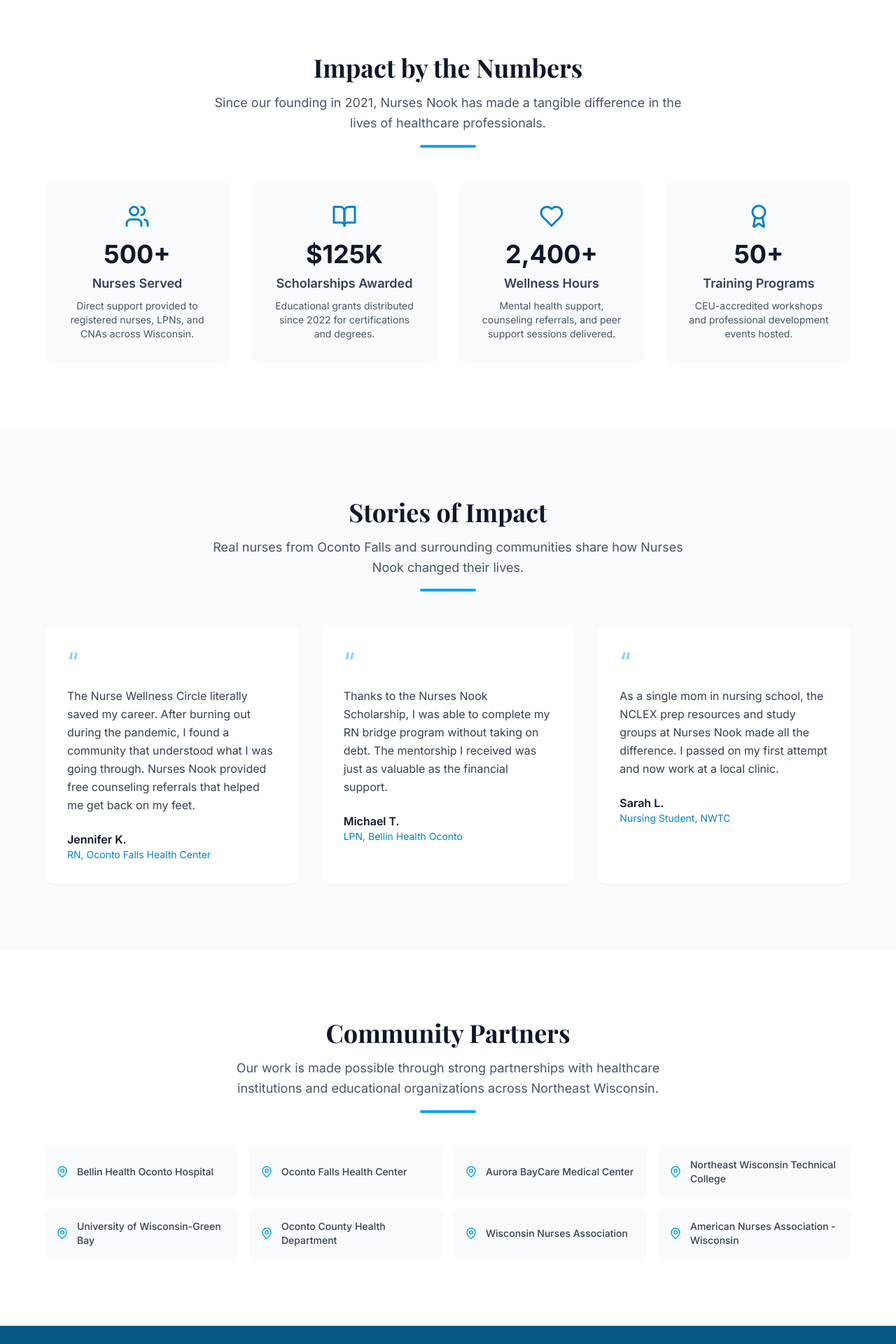
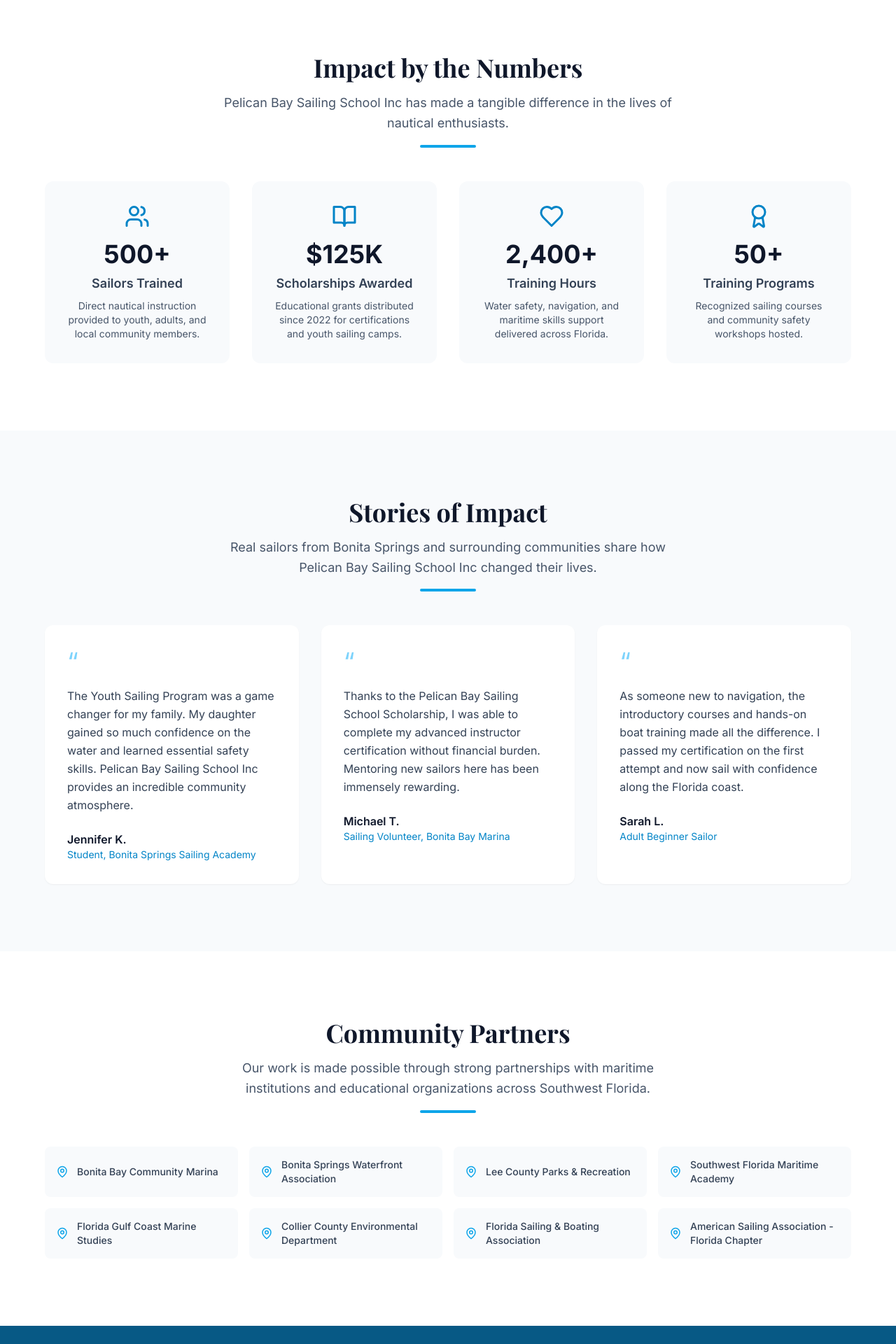
Before and after one commit to irmafiguero199/nurses-nook, a React (Vite) app in the folder nurses-nook-website/: page /impact in a window 1280 px wide. Shown: the part 380-2300 px from the top of the page at 70% size. Built offline with nearby package versions, Linux system fonts and the light colour scheme.

Commit message:
Update Impact page for Pelican Bay Sailing School Inc

```diff
--- a/nurses-nook-website/src/pages/Impact.jsx
+++ b/nurses-nook-website/src/pages/Impact.jsx
@@ -3,48 +3,48 @@
 import SectionHeader from '../components/SectionHeader.jsx'
 
 const impactStats = [
-  { icon: Users, value: '500+', label: 'Nurses Served', description: 'Direct support provided to registered nurses, LPNs, and CNAs across Wisconsin.' },
-  { icon: BookOpen, value: '$125K', label: 'Scholarships Awarded', description: 'Educational grants distributed since 2022 for certifications and degrees.' },
-  { icon: Heart, value: '2,400+', label: 'Wellness Hours', description: 'Mental health support, counseling referrals, and peer support sessions delivered.' },
-  { icon: Award, value: '50+', label: 'Training Programs', description: 'CEU-accredited workshops and professional development events hosted.' },
+  { icon: Users, value: '500+', label: 'Sailors Trained', description: 'Direct nautical instruction provided to youth, adults, and local community members.' },
+  { icon: BookOpen, value: '$125K', label: 'Scholarships Awarded', description: 'Educational grants distributed since 2022 for certifications and youth sailing camps.' },
+  { icon: Heart, value: '2,400+', label: 'Training Hours', description: 'Water safety, navigation, and maritime skills support delivered across Florida.' },
+  { icon: Award, value: '50+', label: 'Training Programs', description: 'Recognized sailing courses and community safety workshops hosted.' },
 ]
 
 const testimonials = [
-  { name: 'Jennifer K.', role: 'RN, Oconto Falls Health Center', text: 'The Nurse Wellness Circle literally saved my career. After burning out during the pandemic, I found a community that understood what I was going through. Nurses Nook provided free counseling referrals that helped me get back on my feet.' },
-  { name: 'Michael T.', role: 'LPN, Bellin Health Oconto', text: 'Thanks to the Nurses Nook Scholarship, I was able to complete my RN bridge program without taking on debt. The mentorship I received was just as valuable as the financial support.' },
-  { name: 'Sarah L.', role: 'Nursing Student, NWTC', text: 'As a single mom in nursing school, the NCLEX prep resources and study groups at Nurses Nook made all the difference. I passed on my first attempt and now work at a local clinic.' },
+  { name: 'Jennifer K.', role: 'Student, Bonita Springs Sailing Academy', text: 'The Youth Sailing Program was a game changer for my family. My daughter gained so much confidence on the water and learned essential safety skills. Pelican Bay Sailing School Inc provides an incredible community atmosphere.' },
+  { name: 'Michael T.', role: 'Sailing Volunteer, Bonita Bay Marina', text: 'Thanks to the Pelican Bay Sailing School Scholarship, I was able to complete my advanced instructor certification without financial burden. Mentoring new sailors here has been immensely rewarding.' },
+  { name: 'Sarah L.', role: 'Adult Beginner Sailor', text: 'As someone new to navigation, the introductory courses and hands-on boat training made all the difference. I passed my certification on the first attempt and now sail with confidence along the Florida coast.' },
 ]
 
 const partners = [
-  'Bellin Health Oconto Hospital',
-  'Oconto Falls Health Center',
-  'Aurora BayCare Medical Center',
-  'Northeast Wisconsin Technical College',
-  'University of Wisconsin-Green Bay',
-  'Oconto County Health Department',
-  'Wisconsin Nurses Association',
-  'American Nurses Association - Wisconsin',
+  'Bonita Bay Community Marina',
+  'Bonita Springs Waterfront Association',
+  'Lee County Parks & Recreation',
+  'Southwest Florida Maritime Academy',
+  'Florida Gulf Coast Marine Studies',
+  'Collier County Environmental Department',
+  'Florida Sailing & Boating Association',
+  'American Sailing Association - Florida Chapter',
 ]
 
 function Impact() {
   return (
     <>
       <Helmet>
-        <title>Impact | Nurses Nook - Our Results in Oconto Falls, WI</title>
-        <meta name="description" content="See the measurable impact of Nurses Nook. 500+ nurses served, $125K in scholarships, 2,400+ wellness hours delivered in Oconto Falls, Wisconsin. EIN 92-2233469." />
-        <link rel="canonical" href="https://nursesnook.org/impact" />
+        <title>Impact | Pelican Bay Sailing School Inc - Our Results in Bonita Springs, FL</title>
+        <meta name="description" content="See the measurable impact of Pelican Bay Sailing School Inc. 500+ sailors trained, $125K in scholarships, 2,400+ training hours delivered in Bonita Springs, Florida. EIN 92-3488213." />
+        <link rel="canonical" href="https://pelicanbaysailingschoolinc.sbs/impact" />
       </Helmet>
 
       <section className="bg-primary-700 text-white py-20">
         <div className="container-custom text-center">
           <h1 className="text-4xl md:text-5xl font-bold mb-4">Our Impact</h1>
-          <p className="text-xl text-primary-100 max-w-2xl mx-auto">Measurable results that demonstrate our commitment to Wisconsin's nursing community.</p>
+          <p className="text-xl text-primary-100 max-w-2xl mx-auto">Measurable results that demonstrate our commitment to Florida's sailing community.</p>
         </div>
       </section>
 
       <section className="section-padding bg-white">
         <div className="container-custom">
-          <SectionHeader title="Impact by the Numbers" subtitle="Since our founding in 2021, Nurses Nook has made a tangible difference in the lives of healthcare professionals." />
+          <SectionHeader title="Impact by the Numbers" subtitle="Pelican Bay Sailing School Inc has made a tangible difference in the lives of nautical enthusiasts." />
           <div className="grid grid-cols-1 md:grid-cols-2 lg:grid-cols-4 gap-8">
             {impactStats.map((stat, index) => (
               <div key={index} className="text-center p-8 bg-slate-50 rounded-xl">
@@ -60,7 +60,7 @@
 
       <section className="section-padding bg-slate-50">
         <div className="container-custom">
-          <SectionHeader title="Stories of Impact" subtitle="Real nurses from Oconto Falls and surrounding communities share how Nurses Nook changed their lives." />
+          <SectionHeader title="Stories of Impact" subtitle="Real sailors from Bonita Springs and surrounding communities share how Pelican Bay Sailing School Inc changed their lives." />
           <div className="grid grid-cols-1 md:grid-cols-3 gap-8">
             {testimonials.map((t, index) => (
               <div key={index} className="bg-white p-8 rounded-xl shadow-sm">
@@ -75,7 +75,7 @@
 
       <section className="section-padding bg-white">
         <div className="container-custom">
-          <SectionHeader title="Community Partners" subtitle="Our work is made possible through strong partnerships with healthcare institutions and educational organizations across Northeast Wisconsin." />
+          <SectionHeader title="Community Partners" subtitle="Our work is made possible through strong partnerships with maritime institutions and educational organizations across Southwest Florida." />
           <div className="grid grid-cols-1 sm:grid-cols-2 lg:grid-cols-4 gap-4">
             {partners.map((partner, index) => (
               <div key={index} className="flex items-center gap-3 p-4 bg-slate-50 rounded-lg">
@@ -91,9 +91,9 @@
         <div className="container-custom text-center">
           <TrendingUp className="mx-auto text-warm-400 mb-6" size={48} />
           <h2 className="text-3xl font-bold mb-6">2025 Annual Impact Report</h2>
-          <p className="text-lg text-primary-100 max-w-3xl mx-auto mb-8">In 2025, Nurses Nook expanded its reach to serve 500+ nurses, awarded $45,000 in new scholarships, and launched our digital wellness platform. Download our full annual report for detailed financials, program outcomes, and strategic planning for 2026-2028.</p>
+          <p className="text-lg text-primary-100 max-w-3xl mx-auto mb-8">In 2025, Pelican Bay Sailing School Inc expanded its reach to serve 500+ sailors, awarded $45,000 in new scholarships, and launched our maritime training platform. Download our full annual report for detailed financials, program outcomes, and strategic planning for 2026-2028.</p>
           <button className="inline-flex items-center gap-2 px-8 py-4 bg-white text-primary-800 font-semibold rounded-lg hover:bg-primary-50 transition-colors">Download 2025 Annual Report (PDF)</button>
-          <p className="text-primary-200 text-sm mt-4">Published January 2026 | Nurses Nook | EIN 92-2233469 | Oconto Falls, WI</p>
+          <p className="text-primary-200 text-sm mt-4">Published January 2026 | Pelican Bay Sailing School Inc | EIN 92-3488213 | Bonita Springs, FL</p>
         </div>
       </section>
     </>
```
